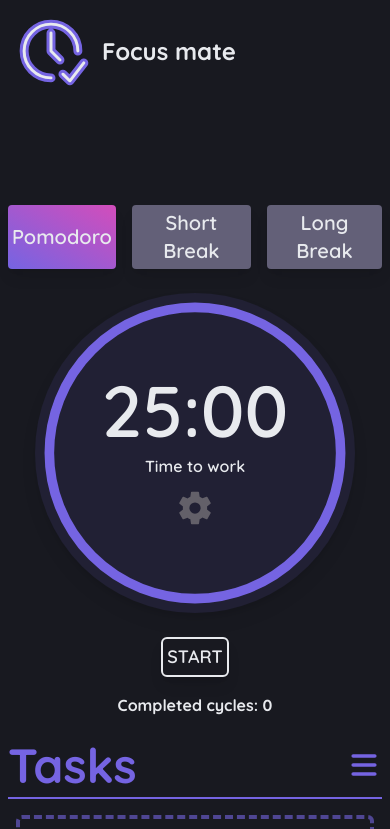
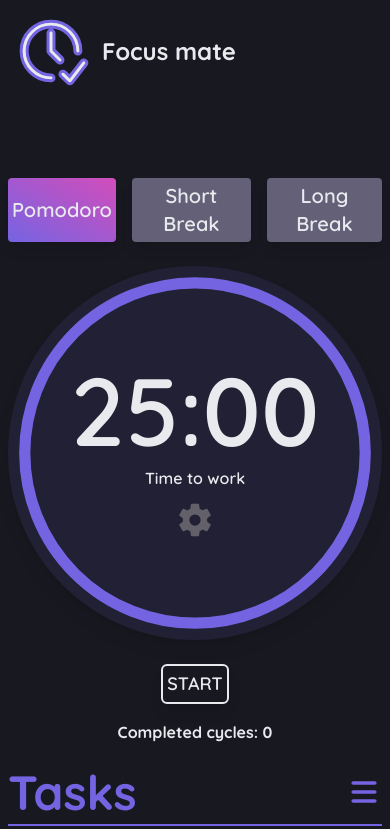
Before and after one commit to Mathh19/focus-mate, a React (Vite) app: page / in a window 390 px wide. Shown: the top 829 px of the page. Built offline with nearby package versions, Linux system fonts and the light colour scheme.

Commit message:
Improved responsiveness of the Timer component

```diff
--- a/src/components/Timer/index.tsx
+++ b/src/components/Timer/index.tsx
@@ -17,6 +17,7 @@ export const Timer = ({ timer, label }: TimerComponentProps) => {
   const timerPercentage = (timer / controlerTimer) * 100;
 
   return (
+    <div className="w-full max-w-[384px]">
       <CircularProgressbarWithChildren
         strokeWidth={3}
         background
@@ -26,10 +27,10 @@ export const Timer = ({ timer, label }: TimerComponentProps) => {
           backgroundColor: '#212034',
           pathColor: '#7564e2',
         })}
-      className="w-h-96 h-96 drop-shadow-lg max-[540px]:h-80 max-[540px]:w-80"
+        className="h-full w-full drop-shadow-lg"
       >
         <div className="flex h-full w-full flex-col items-center justify-center gap-2 rounded-full">
-        <span className="font-sans text-8xl font-semibold max-[540px]:text-7xl">
+          <span className="font-sans text-8xl font-semibold max-[380px]:text-7xl">
             {secondsToMinutes(timer)}
           </span>
           <p className="font-semibold">
@@ -51,5 +52,6 @@ export const Timer = ({ timer, label }: TimerComponentProps) => {
           )}
         </div>
       </CircularProgressbarWithChildren>
+    </div>
   );
 };
```
Lines whose indentation alone changed are shown as unchanged.
